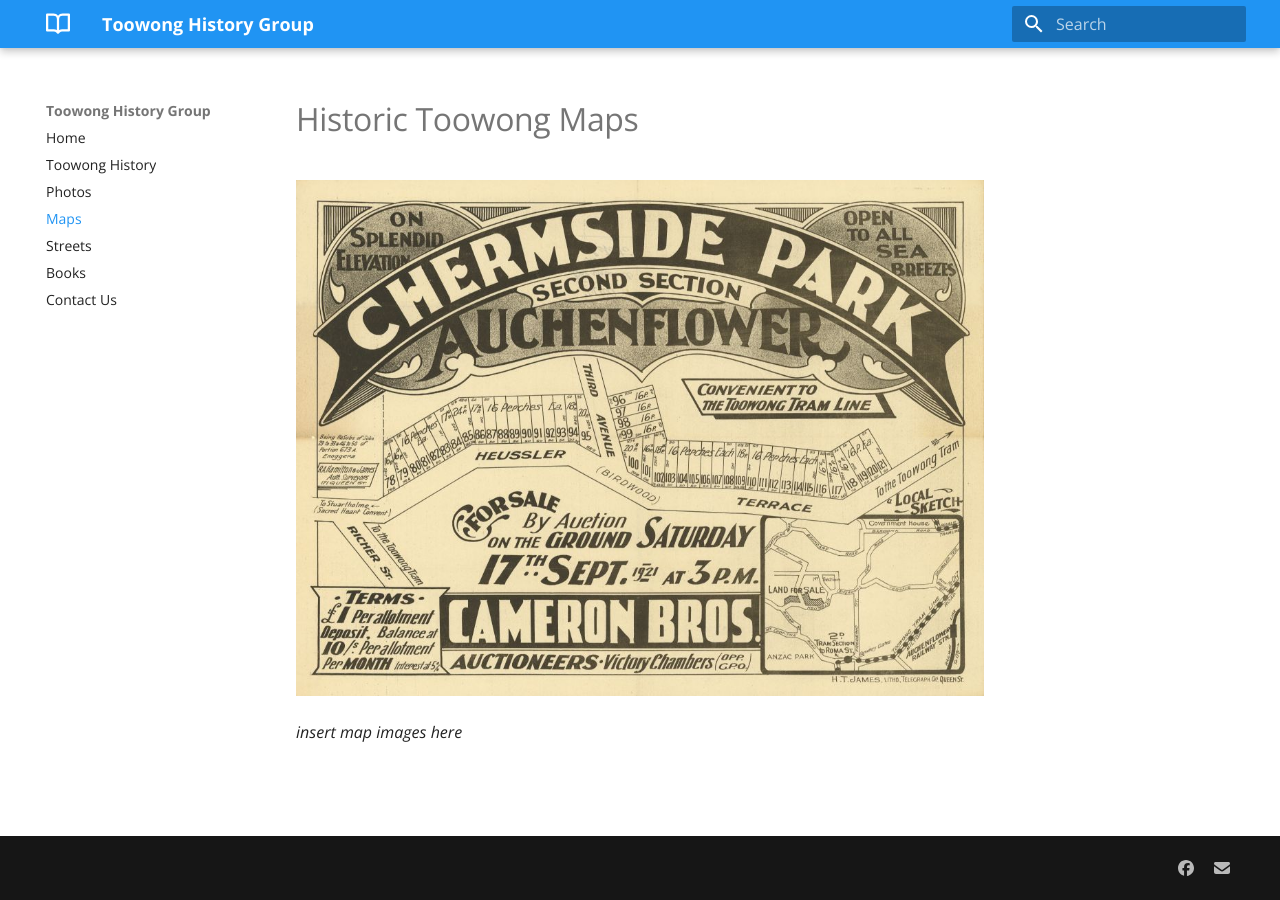
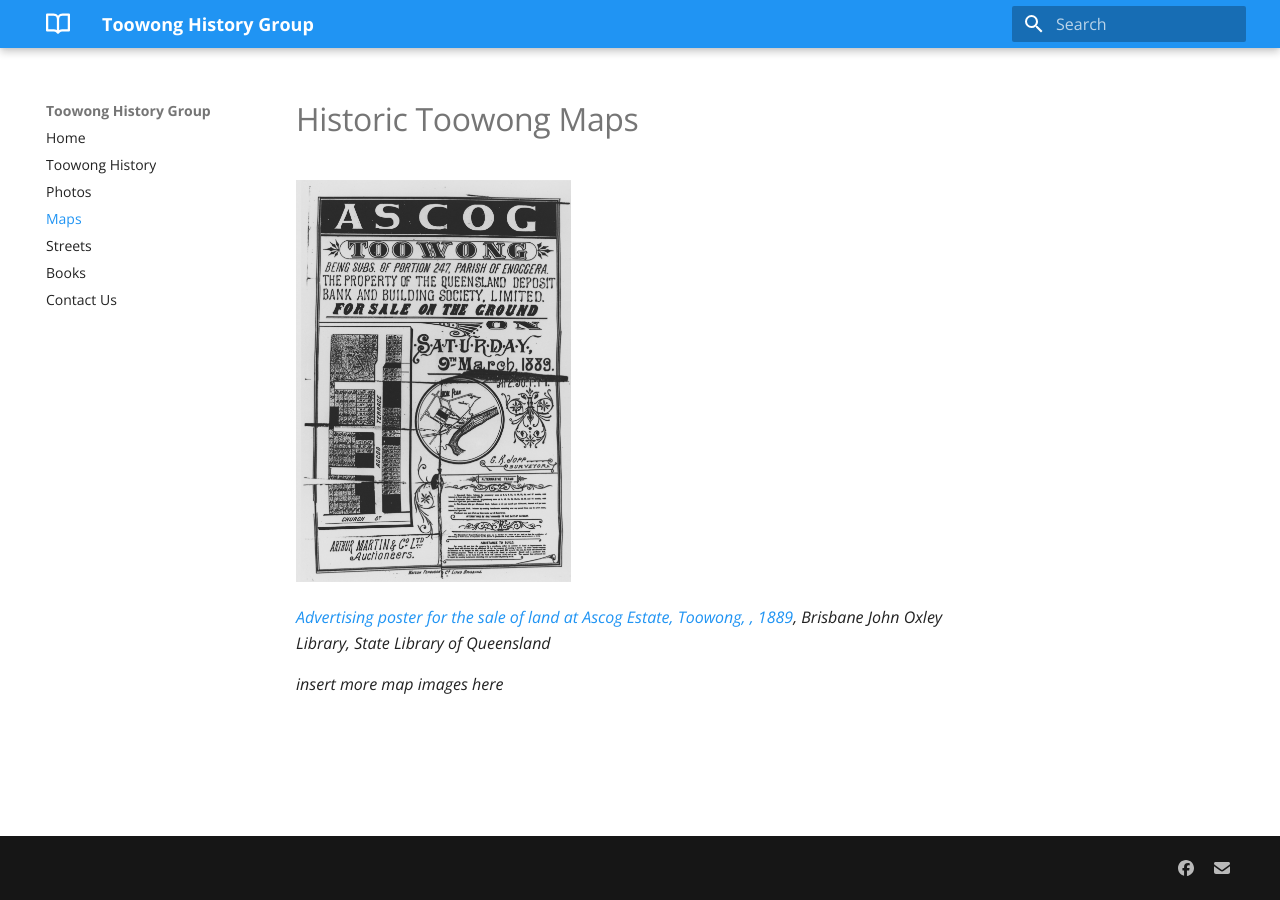
Before and after one commit to earth2gonzo/earth2gonzo.github.io, an MkDocs documentation site: the page built from docs/maps.md, in a window 1280 px wide. Built offline with MkDocs 1.6.1 and Material for MkDocs 9.7.7, drawn with Linux system fonts in a browser that asks for light colours.

Commit message:
Update maps.md

```diff
--- a/docs/maps.md
+++ b/docs/maps.md
@@ -5,7 +5,11 @@
 
 # Historic Toowong Maps
 
+![Advertising poster for the sale of land at Ascog Estate, Toowong, , 1889](assets/maps/ascog-estate.jpg){ width="40%" }
+
+*[Advertising poster for the sale of land at Ascog Estate, Toowong, , 1889](http://onesearch.slq.qld.gov.au/permalink/f/1upgmng/slq_alma21218355090002061), Brisbane John Oxley Library, State Library of Queensland*
+<!--
 ![Chermside Park advertisement](assets/maps/chermside-park.jpg){ width="100%" }
+-->
 
-
-*insert map images here*
+*insert more map images here*
```
